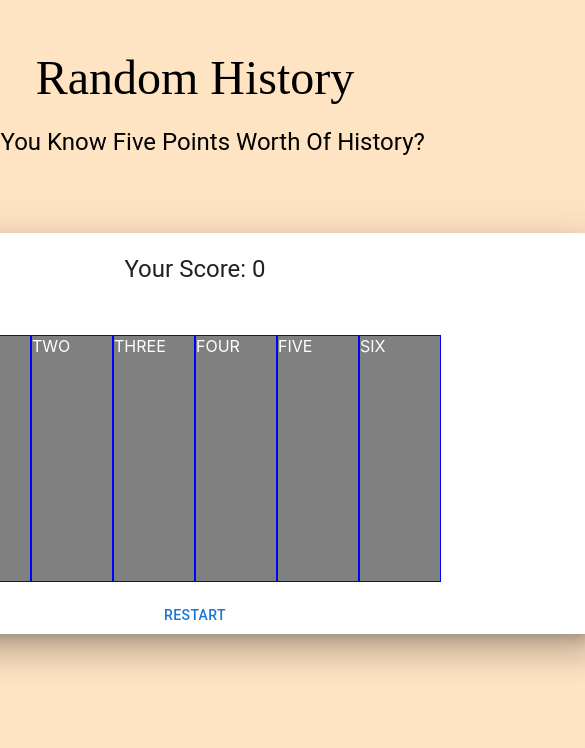
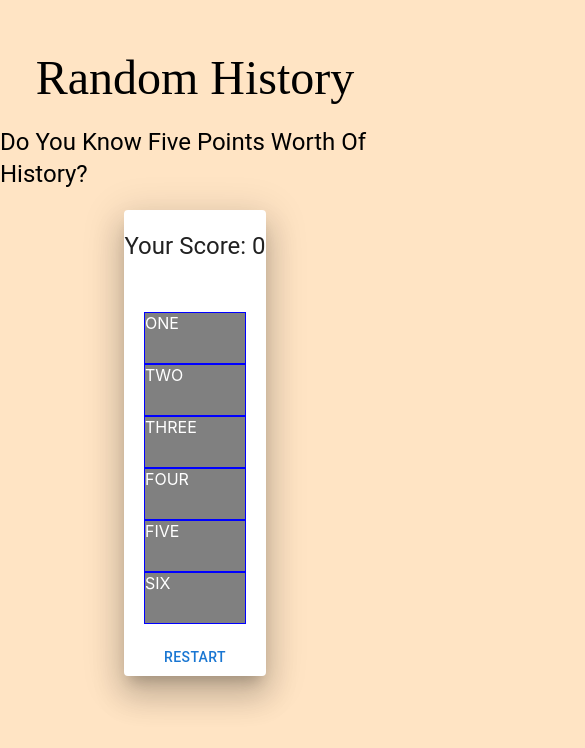
Before and after one commit to mmaustin/react-practice, a React (Create React App) app in the folder client/: page / in a window 390 px wide. Shown: the top 748 px of the page, 585 px wide, since content can reach past the window. Built offline with nearby package versions, Linux system fonts and the light colour scheme.

Commit message:
experimenting with mui media query stylings

```diff
--- a/client/src/sixFiveFour/SixPrototypeBoard.jsx
+++ b/client/src/sixFiveFour/SixPrototypeBoard.jsx
@@ -1,4 +1,4 @@
-import { Box, Stack, Paper, Typography, Button } from "@mui/material";
+import { Box, Stack, Paper, Typography, Button, useMediaQuery } from "@mui/material";
 import { useState, useEffect } from "react";
 import { useNavigate } from "react-router-dom";
 import { objectOfNumbers, questionsAnswers } from "./numbersObject";
@@ -15,7 +15,9 @@ const SixPrototypeBoard = () => {
   const [amount, setAmount] = useState(0);
   const [startQuizNumber, setStartQuizNumber] = useState(0);
   const [displayBoards, setDisplayBoards] = useState(0);
-  const [colorProp, setColorProp] = useState(null)
+  const [colorProp, setColorProp] = useState(null);
+
+  const isNonMobileScreens = useMediaQuery("(min-width:900px)");
 
   const displayNextBoard = () => {
     setDisplayBoards(displayBoards + 1);
@@ -40,7 +42,7 @@ const SixPrototypeBoard = () => {
   }
 
   const randomFunction = () => {
-    let random = 0//Math.floor(Math.random() * Object.keys(questionsAnswers).length);
+    let random = Math.floor(Math.random() * Object.keys(questionsAnswers).length);
     while(random === 0){
       random = Math.floor(Math.random() * Object.keys(questionsAnswers).length);
     }
@@ -305,7 +307,14 @@ const SixPrototypeBoard = () => {
     }}>
     <Typography mt='50px' variant="h3" fontFamily='cursive' >Random History</Typography>
     <Typography mt='20px' variant="h5" >Do You Know Five Points Worth Of History?</Typography>
-    <Paper elevation={20} sx={{width: '800px', mt: '75px'}}>
+    <Paper elevation={20} sx={{
+      width: '800px',
+      mt: '75px',
+      ...(!isNonMobileScreens && {
+        width: 'auto',
+        mt: '20px'
+      })
+      }}>
       <Box sx={{
         display: 'flex',
         justifyContent: 'center',
@@ -319,13 +328,13 @@ const SixPrototypeBoard = () => {
           {/* <button type="button" onClick={() => setShowQuiz('')}>Show Game Board</button> */}
           </>
           :
-          <Stack paddingLeft='10px' paddingRight='10px' direction={'row'}>
-            <Box onClick={clickedOne ? ()=>{} : () => handleCellFunctionality('ONE', 1)} color={'white'} bgcolor={colorOne} height={'245px'} width={'80px'} sx={{border: '1px solid blue' }}>ONE</Box>
-            <Box onClick={clickedTwo ? ()=>{} : () => handleCellFunctionality('TWO', 2)} color={'white'} bgcolor={colorTwo} height={'245px'} width={'80px'} sx={{border: '1px solid blue'}}>TWO</Box>
-            <Box onClick={clickedThree ? ()=>{} : () => handleCellFunctionality('THREE', 3)} color={'white'} bgcolor={colorThree} height={'245px'} width={'80px'} sx={{border: '1px solid blue'}}>THREE</Box>
-            <Box onClick={clickedFour ? ()=>{} : () => handleCellFunctionality('FOUR', 4)} color={'white'} bgcolor={colorFour} height={'245px'} width={'80px'} sx={{border: '1px solid blue'}}>FOUR</Box>
-            <Box onClick={clickedFive ? ()=>{} : () => handleCellFunctionality('FIVE', 5)} color={'white'} bgcolor={colorFive} height={'245px'} width={'80px'} sx={{border: '1px solid blue'}}>FIVE</Box>
-            <Box onClick={clickedSix ? ()=>{} : () => handleCellFunctionality('SIX', 6)} color={'white'} bgcolor={colorSix} height={'245px'} width={'80px'} sx={{border: '1px solid blue'}}>SIX</Box>
+          <Stack paddingLeft='10px' paddingRight='10px' direction={isNonMobileScreens ? 'row' : 'column'}>
+            <Box onClick={clickedOne ? ()=>{} : () => handleCellFunctionality('ONE', 1)} color={'white'} bgcolor={colorOne} height={isNonMobileScreens ? '245px' : '50px'} width={isNonMobileScreens ? '80px' : '100px'} sx={{border: '1px solid blue' }}>ONE</Box>
+            <Box onClick={clickedTwo ? ()=>{} : () => handleCellFunctionality('TWO', 2)} color={'white'} bgcolor={colorTwo} height={isNonMobileScreens ? '245px' : '50px'} width={isNonMobileScreens ? '80px' : '100px'} sx={{border: '1px solid blue'}}>TWO</Box>
+            <Box onClick={clickedThree ? ()=>{} : () => handleCellFunctionality('THREE', 3)} color={'white'} bgcolor={colorThree} height={isNonMobileScreens ? '245px' : '50px'} width={isNonMobileScreens ? '80px' : '100px'} sx={{border: '1px solid blue'}}>THREE</Box>
+            <Box onClick={clickedFour ? ()=>{} : () => handleCellFunctionality('FOUR', 4)} color={'white'} bgcolor={colorFour} height={isNonMobileScreens ? '245px' : '50px'} width={isNonMobileScreens ? '80px' : '100px'} sx={{border: '1px solid blue'}}>FOUR</Box>
+            <Box onClick={clickedFive ? ()=>{} : () => handleCellFunctionality('FIVE', 5)} color={'white'} bgcolor={colorFive} height={isNonMobileScreens ? '245px' : '50px'} width={isNonMobileScreens ? '80px' : '100px'} sx={{border: '1px solid blue'}}>FIVE</Box>
+            <Box onClick={clickedSix ? ()=>{} : () => handleCellFunctionality('SIX', 6)} color={'white'} bgcolor={colorSix} height={isNonMobileScreens ? '245px' : '50px'} width={isNonMobileScreens ? '80px' : '100px'} sx={{border: '1px solid blue'}}>SIX</Box>
           </Stack>
         }
         <Button sx={{mt: '15px'}} type="button" onClick={()=>setReset('reset')}>Restart</Button>
```
